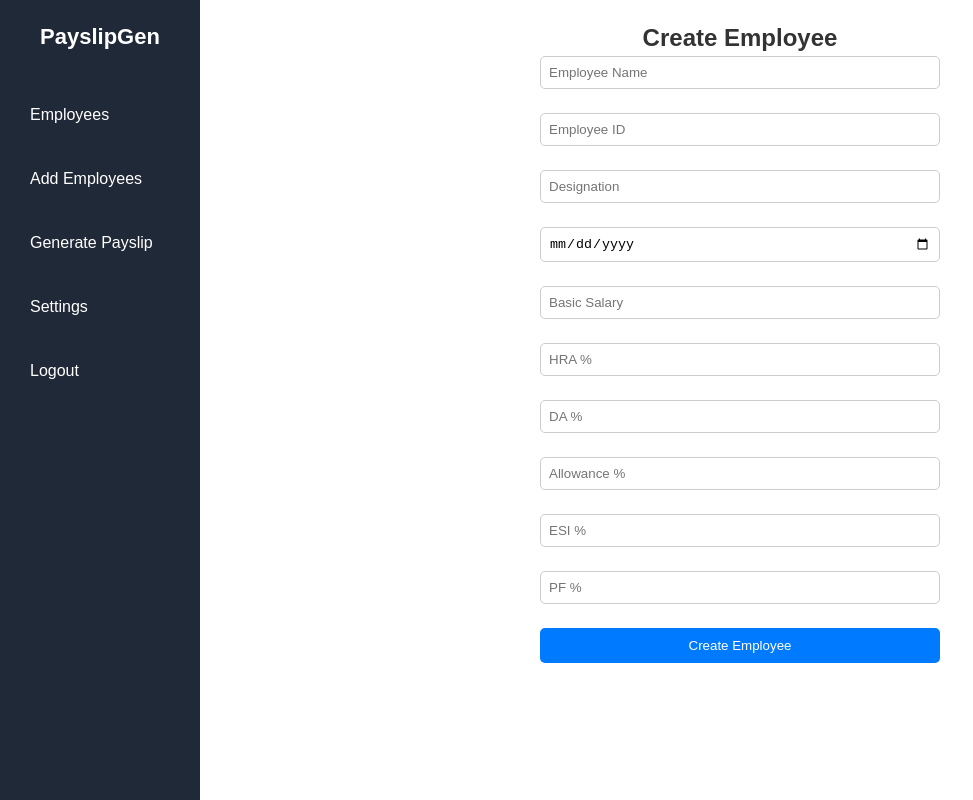
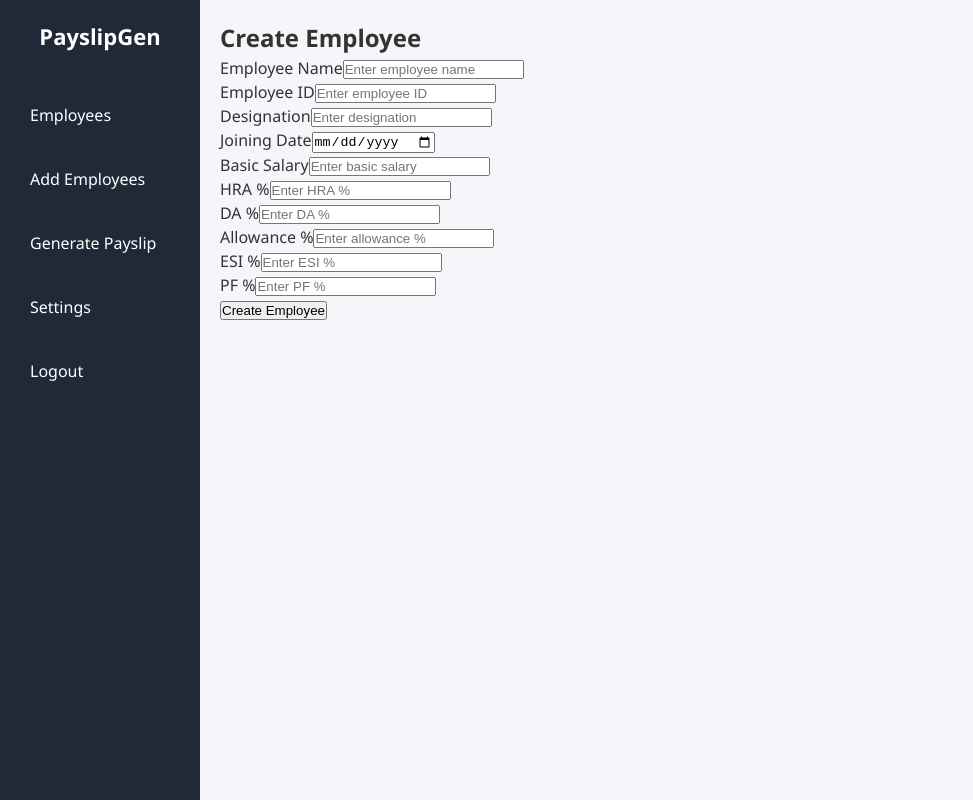
Before and after one commit to aswanth-kt/Payslip-Model-Machine-task, a React (Vite) app in the folder frontend/: page /create-employee in a window 1280 px wide. Shown: the whole page, without its empty margins (0-973 px from the left). Built offline with nearby package versions, Linux system fonts and the light colour scheme.

Commit message:
feat: add css in to display and create form components

```diff
--- /dev/null
+++ b/frontend/src/components/DisplayEmployees.css
@@ -0,0 +1,97 @@
+body{
+  margin:0;
+  font-family: "Segoe UI", sans-serif;
+  background:#f4f6f9;
+}
+
+.employee-page{
+  width:90%;
+  margin:auto;
+  padding:40px 0;
+}
+
+.page-title{
+  margin-bottom:20px;
+  color:#1f2937;
+}
+
+/* container card */
+.table-container{
+  background:white;
+  border-radius:12px;
+  box-shadow:0 10px 25px rgba(0,0,0,0.08);
+  overflow:hidden;
+}
+
+/* table */
+.employee-table{
+  width:100%;
+  border-collapse:collapse;
+}
+
+/* header */
+.employee-table thead{
+  background:#f3f4f6;
+}
+
+.employee-table th{
+  padding:16px;
+  text-align:left;
+  font-size:13px;
+  color:#6b7280;
+  letter-spacing:1px;
+}
+
+/* rows */
+.employee-table td{
+  padding:16px;
+  border-top:1px solid #eee;
+  font-size:14px;
+}
+
+.employee-table tbody tr:hover{
+  background:#fafafa;
+}
+
+/* employee name */
+.emp-name{
+  font-weight:600;
+}
+
+/* designation badge */
+.designation-badge{
+  background:#e0f2fe;
+  color:#0369a1;
+  padding:6px 12px;
+  border-radius:20px;
+  font-size:12px;
+}
+
+/* salary */
+.salary{
+  font-weight:600;
+}
+
+/* action buttons */
+.actions{
+  display:flex;
+  gap:10px;
+}
+
+.edit-btn{
+  text-decoration:none;
+  background:#e0f2fe;
+  color:#0369a1;
+  padding:6px 10px;
+  border-radius:6px;
+  font-size:13px;
+}
+
+.delete-btn{
+  text-decoration:none;
+  background:#fee2e2;
+  color:#dc2626;
+  padding:6px 10px;
+  border-radius:6px;
+  font-size:13px;
+}
--- a/frontend/src/components/DisplayEmployees.jsx
+++ b/frontend/src/components/DisplayEmployees.jsx
@@ -4,6 +4,9 @@ import { Link, useNavigate } from "react-router-dom";
 import Swal from "sweetalert2";
 import withReactContent from "sweetalert2-react-content";
 import { toast } from "react-toastify";
+import "./DisplayEmployees.css";
+
+
 const mySwal = withReactContent(Swal);
 
 export const DisplayEmployees = () => {
@@ -56,11 +59,13 @@ export const DisplayEmployees = () => {
   // console.log("display emp:", employees);
 
   return (
-    <div style={{ width: "90%", margin: "auto" }}>
+    <div className="employee-page">
 
-      <h2>Employee List</h2>
+      <h2 className="page-title">Employee List</h2>
 
-      <table border="1" width="100%" cellPadding="10">
+      <div className="table-container">
+
+        <table className="employee-table">
 
           <thead>
             <tr>
@@ -74,7 +79,7 @@ export const DisplayEmployees = () => {
               <th>Allowance %</th>
               <th>ESI %</th>
               <th>PF %</th>
-            <th>ACTION</th>
+              <th>Action</th>
             </tr>
           </thead>
 
@@ -82,27 +87,47 @@ export const DisplayEmployees = () => {
 
             {employees.map((emp) => (
               <tr key={emp._id}>
-              <td>{emp.name}</td>
+
+                <td className="emp-name">{emp.name}</td>
                 <td>{emp.employeeId}</td>
-              <td>{emp.designation}</td>
+
+                <td>
+                  <span className="designation-badge">
+                    {emp.designation}
+                  </span>
+                </td>
+
                 <td>{new Date(emp.joiningDate).toLocaleDateString()}</td>
-              <td>{emp.basicSalary}</td>
+
+                <td className="salary">
+                  ₹{emp.basicSalary}
+                </td>
+
                 <td>{emp.hraPercent}</td>
                 <td>{emp.daPercent}</td>
                 <td>{emp.allowancePercent}</td>
                 <td>{emp.esiPercent}</td>
                 <td>{emp.pfPercent}</td>
-              <td>
-                <Link to={`/manage-employee/${emp._id}`}>
+
+                <td className="actions">
+
+                  <Link
+                    to={`/manage-employee/${emp._id}`}
+                    className="edit-btn"
+                  >
                     Edit
                   </Link>
+
                   <Link
                     to={`/delete-employee/${emp._id}`}
-                onClick={ () => handleDelete(emp._id) }
+                    onClick={() => handleDelete(emp._id)}
+                    className="delete-btn"
                   >
                     Delete
                   </Link>
+
                 </td>
+
               </tr>
             ))}
 
@@ -111,5 +136,7 @@ export const DisplayEmployees = () => {
         </table>
 
       </div>
+
+    </div>
   );
 }
--- a/frontend/src/components/EmployeeCreation.css
+++ b/frontend/src/components/EmployeeCreation.css
@@ -1,13 +1,21 @@
+body{
+  background:#f4f6f9;
+  font-family:Arial, Helvetica, sans-serif;
+}
+
 .container{
   background:white;
   padding:30px;
-  width:400px;
-  border-radius:8px;
-  box-shadow:0 0 10px rgba(0,0,0,0.1);
+  width:420px;
+  margin:60px auto;
+  border-radius:10px;
+  box-shadow:0 10px 25px rgba(0,0,0,0.1);
 }
 
 h2{
   text-align:center;
+  margin-bottom:25px;
+  color:#333;
 }
 
 .form-group{
@@ -16,24 +24,37 @@ h2{
 
 label{
   display:block;
+  font-size:14px;
   margin-bottom:5px;
+  color:#555;
 }
 
 input{
   width:100%;
-  padding:8px;
-  border:1px solid #ccc;
-  border-radius:5px;
+  padding:10px;
+  border:1px solid #ddd;
+  border-radius:6px;
+  font-size:14px;
+  transition:0.2s;
+}
+
+input:focus{
+  border-color:#007bff;
+  outline:none;
+  box-shadow:0 0 3px rgba(0,123,255,0.4);
 }
 
 button{
   width:100%;
-  padding:10px;
+  padding:12px;
+  margin-top:10px;
   background:#007bff;
   color:white;
   border:none;
-  border-radius:5px;
+  border-radius:6px;
+  font-size:15px;
   cursor:pointer;
+  transition:0.2s;
 }
 
 button:hover{
--- a/frontend/src/components/EmployeeCreation.jsx
+++ b/frontend/src/components/EmployeeCreation.jsx
@@ -1,6 +1,6 @@
 import { useState } from "react";
 import axios from "axios";
-import "./EmployeeCreation.css";
+// import "./EmployeeCreation.css";
 import { useNavigate } from "react-router-dom";
 import { toast } from "react-toastify";
 
@@ -73,109 +73,120 @@ export const EmployeeCreation = () => {
   };
 
   return (
-    <div style={{width:"400px", margin:"auto"}}>
+    <div className="container">
 
       <h2>Create Employee</h2>
 
       <form onSubmit={handleSubmit}>
 
+        <div className="form-group">
+          <label>Employee Name</label>
           <input
             type="text"
             name="name"
-          placeholder="Employee Name"
+            placeholder="Enter employee name"
             value={employee.name}
             onChange={handleChange}
           />
+        </div>
 
-        <br /><br />
-
+        <div className="form-group">
+          <label>Employee ID</label>
           <input
             type="text"
             name="employeeId"
-          placeholder="Employee ID"
+            placeholder="Enter employee ID"
             value={employee.employeeId}
             onChange={handleChange}
           />
+        </div>
 
-        <br /><br />
-
+        <div className="form-group">
+          <label>Designation</label>
           <input
             type="text"
             name="designation"
-          placeholder="Designation"
+            placeholder="Enter designation"
             value={employee.designation}
             onChange={handleChange}
           />
+        </div>
 
-        <br /><br />
-
+        <div className="form-group">
+          <label>Joining Date</label>
           <input
             type="date"
             name="joiningDate"
             value={employee.joiningDate}
             onChange={handleChange}
           />
+        </div>
 
-        <br /><br />
-
+        <div className="form-group">
+          <label>Basic Salary</label>
           <input
             type="number"
             name="basicSalary"
-          placeholder="Basic Salary"
+            placeholder="Enter basic salary"
             value={employee.basicSalary}
             onChange={handleChange}
           />
+        </div>
 
-        <br /><br />
+        <div className="form-group">
+          <label>HRA %</label>
           <input
             type="number"
             name="hraPercent"
-          placeholder="HRA %"
+            placeholder="Enter HRA %"
             value={employee.hraPercent}
             onChange={handleChange}
           />
+        </div>
 
-        <br /><br />
-
+        <div className="form-group">
+          <label>DA %</label>
           <input
             type="number"
             name="daPercent"
-          placeholder="DA %"
+            placeholder="Enter DA %"
             value={employee.daPercent}
             onChange={handleChange}
           />
+        </div>
 
-        <br /><br />
-
+        <div className="form-group">
+          <label>Allowance %</label>
           <input
             type="number"
             name="allowancePercent"
-          placeholder="Allowance %"
+            placeholder="Enter allowance %"
             value={employee.allowancePercent}
             onChange={handleChange}
           />
+        </div>
 
-        <br /><br />
-
+        <div className="form-group">
+          <label>ESI %</label>
           <input
             type="number"
             name="esiPercent"
-          placeholder="ESI %"
+            placeholder="Enter ESI %"
             value={employee.esiPercent}
             onChange={handleChange}
           />
+        </div>
 
-        <br /><br />
-
+        <div className="form-group">
+          <label>PF %</label>
           <input
             type="number"
             name="pfPercent"
-          placeholder="PF %"
+            placeholder="Enter PF %"
             value={employee.pfPercent}
             onChange={handleChange}
           />
-
-        <br /><br />
+        </div>
 
         <button type="submit">Create Employee</button>
 
--- a/frontend/src/components/Sidebar.css
+++ b/frontend/src/components/Sidebar.css
@@ -11,6 +11,7 @@
   text-align: center;
   margin-bottom: 40px;
   font-size: 22px;
+  color: white;
 }
 
 .menu {
```
Lines whose indentation alone changed are shown as unchanged.
